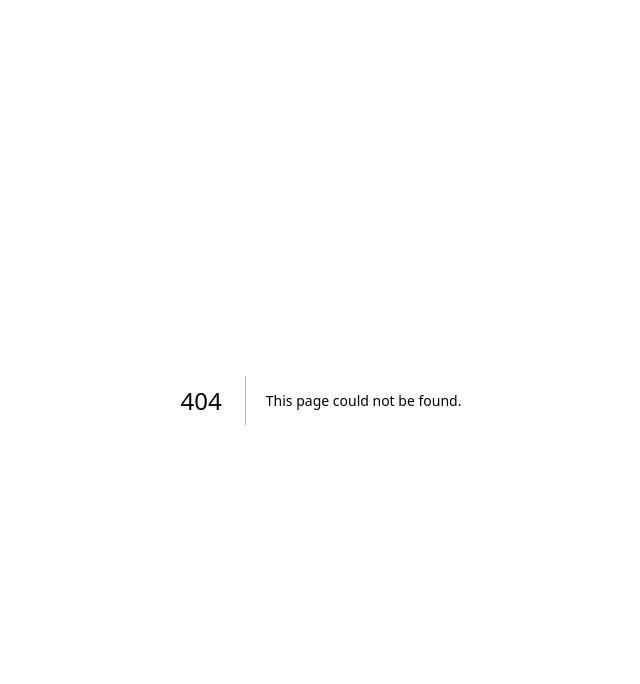
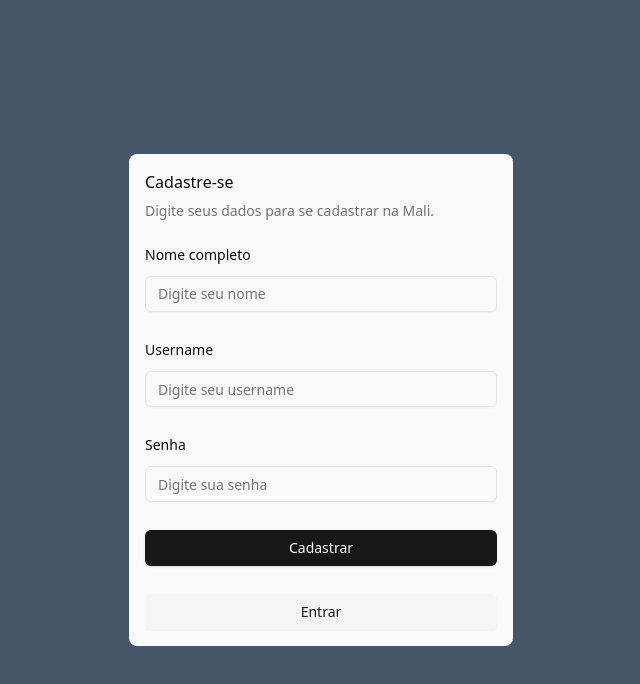
Before and after one commit to lucas-gabryel/mali, a Next.js app: page /cadastrar in a window 1280 px wide. Before the commit this address had no page. Shown: the top 684 px of the page, without its empty margins (319-959 px from the left). Built offline with nearby package versions, Linux system fonts and the light colour scheme.

Commit message:
task: add registration and authentication

```diff
--- /dev/null
+++ b/src/app/cadastrar/page.tsx
@@ -0,0 +1,103 @@
+"use client";
+
+import { Button } from "@/components/ui/button";
+import {
+  Field,
+  FieldDescription,
+  FieldGroup,
+  FieldLabel,
+  FieldLegend,
+  FieldSet,
+} from "@/components/ui/field";
+import { Input } from "@/components/ui/input";
+import { Spinner } from "@/components/ui/spinner";
+import axios from "axios";
+import { useRouter } from "next/navigation";
+import { useState } from "react";
+import { SubmitHandler, useForm } from "react-hook-form";
+import { ZodError } from "zod";
+import { SignupValidation } from "./signup-validation";
+
+interface ISignupForm {
+  fullName: string;
+  username: string;
+  password: string;
+}
+
+export default function Singnup() {
+  const { register, handleSubmit } = useForm<ISignupForm>();
+  const router = useRouter();
+  const [loading, setLoading] = useState(false);
+
+  const submit: SubmitHandler<ISignupForm> = async (data) => {
+    try {
+      setLoading(true);
+      SignupValidation.parse(data);
+      await axios.post("http://localhost:8080/user", data);
+      router.push("/entrar");
+    } catch (error) {
+      if (error instanceof ZodError) {
+        console.log(error.message);
+      }
+      console.log(error);
+    } finally {
+      setLoading(false);
+    }
+  };
+
+  return (
+    <div className="bg-slate-600 w-svw h-svh flex justify-center items-center">
+      <div className="bg-slate-50 rounded-lg p-4 w-96">
+        <FieldSet>
+          <FieldLegend>Cadastre-se</FieldLegend>
+          <FieldDescription>
+            Digite seus dados para se cadastrar na Mali.
+          </FieldDescription>
+          <FieldGroup>
+            <Field>
+              <FieldLabel htmlFor="fullName">Nome completo</FieldLabel>
+              <Input
+                id="fullName"
+                autoComplete="off"
+                placeholder="Digite seu nome"
+                type="text"
+                {...register("fullName")}
+              />
+            </Field>
+            <Field>
+              <FieldLabel htmlFor="username">Username</FieldLabel>
+              <Input
+                id="username"
+                autoComplete="off"
+                placeholder="Digite seu username"
+                type="text"
+                {...register("username")}
+              />
+            </Field>
+            <Field>
+              <FieldLabel htmlFor="password">Senha</FieldLabel>
+              <Input
+                id="password"
+                autoComplete="off"
+                placeholder="Digite sua senha"
+                type="password"
+                {...register("password")}
+              />
+            </Field>
+            <Button id="signin" type="submit" onClick={handleSubmit(submit)}>
+              {loading ? <Spinner /> : "Cadastrar"}
+            </Button>
+            <Button
+              id="signin"
+              type="submit"
+              variant={"secondary"}
+              onClick={() => router.push("/entrar")}
+            >
+              Entrar
+            </Button>
+          </FieldGroup>
+        </FieldSet>
+      </div>
+    </div>
+  );
+}
--- /dev/null
+++ b/src/app/cadastrar/signup-validation.ts
@@ -0,0 +1,7 @@
+import { object, string } from "zod";
+
+export const SignupValidation = object({
+  fullName: string(),
+  username: string(),
+  password: string(),
+});
--- /dev/null
+++ b/src/app/entrar/page.tsx
@@ -0,0 +1,98 @@
+"use client";
+
+import { Button } from "@/components/ui/button";
+import {
+  Field,
+  FieldDescription,
+  FieldGroup,
+  FieldLabel,
+  FieldLegend,
+  FieldSet,
+} from "@/components/ui/field";
+import { Input } from "@/components/ui/input";
+import { Spinner } from "@/components/ui/spinner";
+import axios from "axios";
+import { useRouter } from "next/navigation";
+import { useState } from "react";
+import { SubmitHandler, useForm } from "react-hook-form";
+import { toast } from "sonner";
+import { ZodError } from "zod";
+import { SigninValidation } from "./signing-validation";
+
+interface ISigningForm {
+  username: string;
+  password: string;
+}
+
+export default function Signin() {
+  const { register, handleSubmit } = useForm<ISigningForm>();
+  const router = useRouter();
+  const [loading, setLoading] = useState(false);
+
+  const submit: SubmitHandler<ISigningForm> = async (data) => {
+    try {
+      setLoading(true);
+      SigninValidation.parse(data);
+      const response = await axios.post(
+        "http://localhost:8080/user/login",
+        data
+      );
+      window.localStorage.setItem("token", response.data.token);
+      router.push("/home");
+    } catch (error) {
+      if (error instanceof ZodError) {
+        toast.error(error.message);
+      }
+      console.log(error);
+    } finally {
+      setLoading(false);
+    }
+  };
+
+  return (
+    <div className="bg-slate-600 w-svw h-svh flex justify-center items-center">
+      <div className="bg-slate-50 rounded-lg p-4 w-96">
+        <FieldSet>
+          <FieldLegend>Entrar</FieldLegend>
+          <FieldDescription>
+            Digite suas credenciais para acessar a Mali
+          </FieldDescription>
+          <FieldGroup>
+            <Field>
+              <FieldLabel htmlFor="username">Username</FieldLabel>
+              <Input
+                id="username"
+                autoComplete="off"
+                placeholder="Digite seu username"
+                type="text"
+                {...register("username")}
+              />
+            </Field>
+            <Field>
+              <FieldLabel htmlFor="password">Senha</FieldLabel>
+              <Input
+                id="password"
+                autoComplete="off"
+                placeholder="Digite sua senha"
+                type="password"
+                {...register("password")}
+              />
+            </Field>
+
+            <Button id="signin" type="submit" onClick={handleSubmit(submit)}>
+              {loading ? <Spinner /> : "Entrar"}
+            </Button>
+            <Button
+              id="signin"
+              type="submit"
+              variant={"secondary"}
+              onClick={() => router.push("/cadastrar")}
+            >
+              Cadastrar
+            </Button>
+          </FieldGroup>
+        </FieldSet>
+      </div>
+    </div>
+  );
+}
--- /dev/null
+++ b/src/app/entrar/signing-validation.ts
@@ -0,0 +1,6 @@
+import * as z from "zod";
+
+export const SigninValidation = z.object({
+  username: z.string().min(3),
+  password: z.string(),
+});
--- a/src/app/page.tsx
+++ b/src/app/page.tsx
@@ -1,101 +1,15 @@
+import capa from "@/.public/capa.jpg";
+import Header from "@/components/ui/header";
 import Image from "next/image";
 
-export default function Home() {
+export default function AppRoot() {
   return (
-    <div className="grid grid-rows-[20px_1fr_20px] items-center justify-items-center min-h-screen p-8 pb-20 gap-16 sm:p-20 font-[family-name:var(--font-geist-sans)]">
-      <main className="flex flex-col gap-8 row-start-2 items-center sm:items-start">
-        <Image
-          className="dark:invert"
-          src="https://nextjs.org/icons/next.svg"
-          alt="Next.js logo"
-          width={180}
-          height={38}
-          priority
-        />
-        <ol className="list-inside list-decimal text-sm text-center sm:text-left font-[family-name:var(--font-geist-mono)]">
-          <li className="mb-2">
-            Get started by editing{" "}
-            <code className="bg-black/[.05] dark:bg-white/[.06] px-1 py-0.5 rounded font-semibold">
-              src/app/page.tsx
-            </code>
-            .
-          </li>
-          <li>Save and see your changes instantly.</li>
-        </ol>
-
-        <div className="flex gap-4 items-center flex-col sm:flex-row">
-          <a
-            className="rounded-full border border-solid border-transparent transition-colors flex items-center justify-center bg-foreground text-background gap-2 hover:bg-[#383838] dark:hover:bg-[#ccc] text-sm sm:text-base h-10 sm:h-12 px-4 sm:px-5"
-            href="https://vercel.com/new?utm_source=create-next-app&utm_medium=appdir-template-tw&utm_campaign=create-next-app"
-            target="_blank"
-            rel="noopener noreferrer"
-          >
-            <Image
-              className="dark:invert"
-              src="https://nextjs.org/icons/vercel.svg"
-              alt="Vercel logomark"
-              width={20}
-              height={20}
-            />
-            Deploy now
-          </a>
-          <a
-            className="rounded-full border border-solid border-black/[.08] dark:border-white/[.145] transition-colors flex items-center justify-center hover:bg-[#f2f2f2] dark:hover:bg-[#1a1a1a] hover:border-transparent text-sm sm:text-base h-10 sm:h-12 px-4 sm:px-5 sm:min-w-44"
-            href="https://nextjs.org/docs?utm_source=create-next-app&utm_medium=appdir-template-tw&utm_campaign=create-next-app"
-            target="_blank"
-            rel="noopener noreferrer"
-          >
-            Read our docs
-          </a>
-        </div>
-      </main>
-      <footer className="row-start-3 flex gap-6 flex-wrap items-center justify-center">
-        <a
-          className="flex items-center gap-2 hover:underline hover:underline-offset-4"
-          href="https://nextjs.org/learn?utm_source=create-next-app&utm_medium=appdir-template-tw&utm_campaign=create-next-app"
-          target="_blank"
-          rel="noopener noreferrer"
-        >
-          <Image
-            aria-hidden
-            src="https://nextjs.org/icons/file.svg"
-            alt="File icon"
-            width={16}
-            height={16}
-          />
-          Learn
-        </a>
-        <a
-          className="flex items-center gap-2 hover:underline hover:underline-offset-4"
-          href="https://vercel.com/templates?framework=next.js&utm_source=create-next-app&utm_medium=appdir-template-tw&utm_campaign=create-next-app"
-          target="_blank"
-          rel="noopener noreferrer"
-        >
-          <Image
-            aria-hidden
-            src="https://nextjs.org/icons/window.svg"
-            alt="Window icon"
-            width={16}
-            height={16}
-          />
-          Examples
-        </a>
-        <a
-          className="flex items-center gap-2 hover:underline hover:underline-offset-4"
-          href="https://nextjs.org?utm_source=create-next-app&utm_medium=appdir-template-tw&utm_campaign=create-next-app"
-          target="_blank"
-          rel="noopener noreferrer"
-        >
-          <Image
-            aria-hidden
-            src="https://nextjs.org/icons/globe.svg"
-            alt="Globe icon"
-            width={16}
-            height={16}
-          />
-          Go to nextjs.org →
-        </a>
-      </footer>
+    <div>
+      <Header />
+      <Image
+        src={capa}
+        alt={"Imagem de uma pessoa olhando roupas dentro de uma mala"}
+      />
     </div>
   );
 }
```
Also changed, not shown: 1 other file (tests, documents, lock files or other folders).
